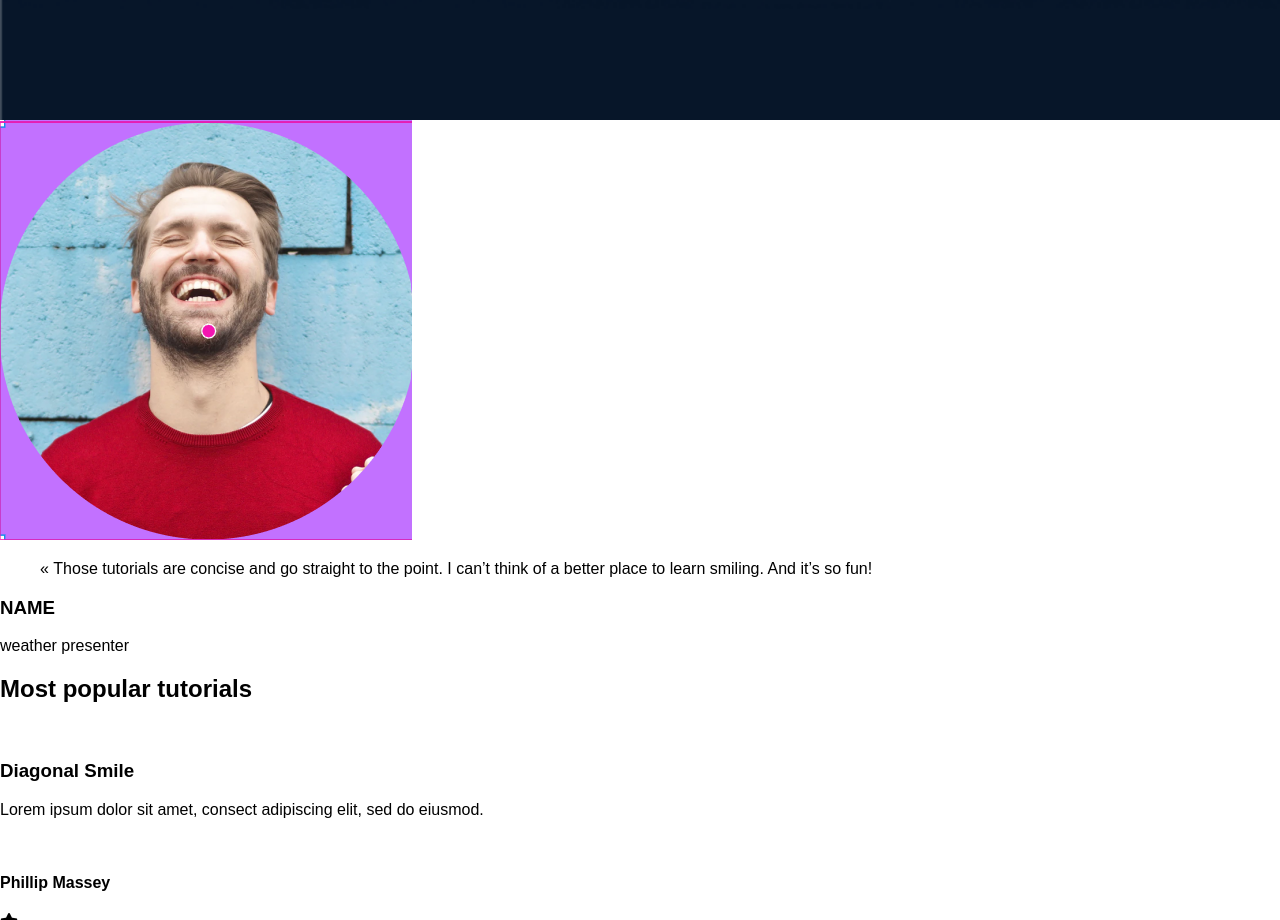
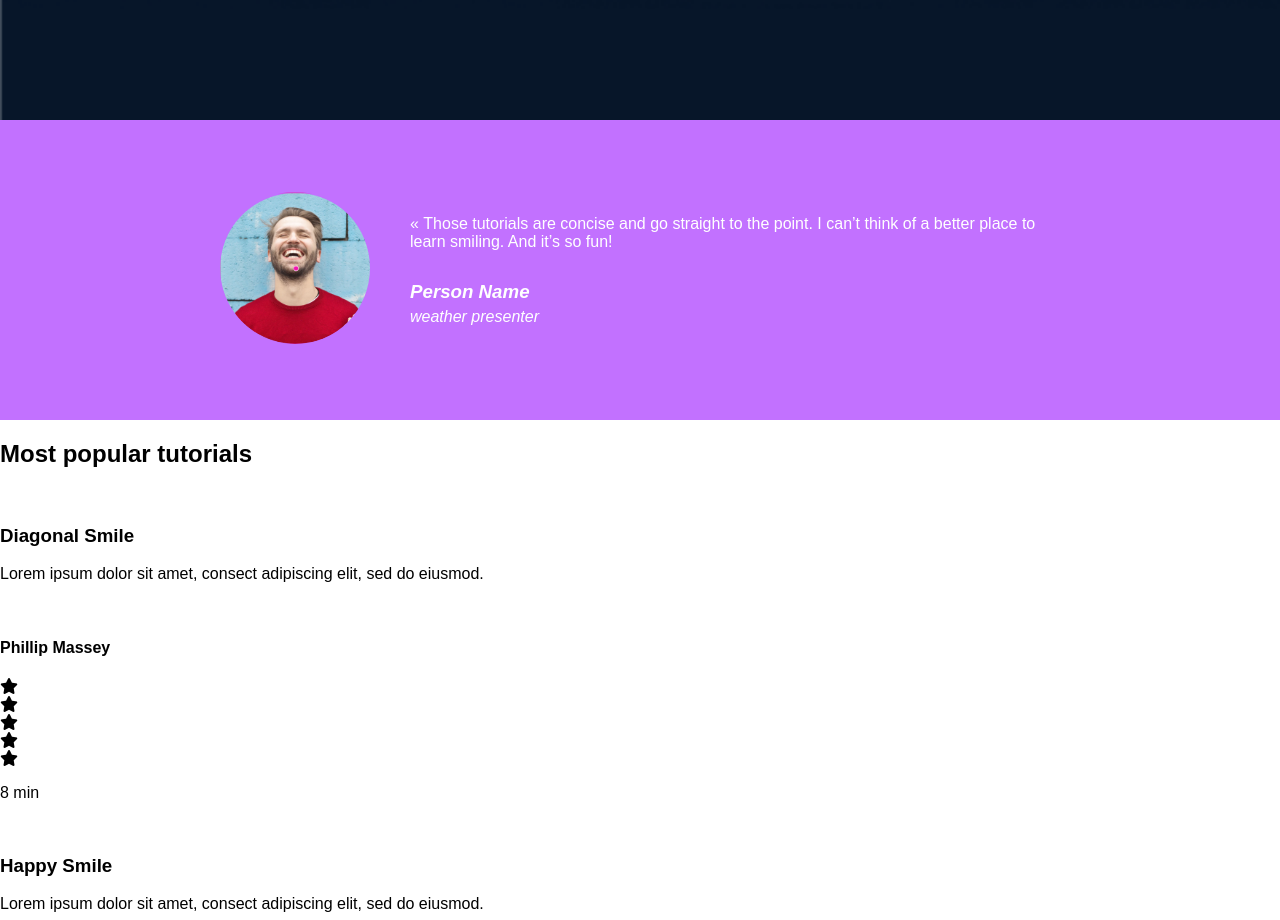
Before and after one commit to WorkuUrga/alx_html_css, a plain HTML site: page css_advanced/index.html in a window 1280 px wide. Shown: the part 1080-2000 px from the top of the page. Drawn offline with Linux system fonts and the light colour scheme.

Commit message:
Add styling to the second section part

```diff
--- a/css_advanced/index.html
+++ b/css_advanced/index.html
@@ -59,18 +59,16 @@
             </div>
         </section>
     </div>
-        <section>
+        <section class="second_part">
             <div>
                 <img src="5.png" alt="image">
             </div>
-
-            <div>
+            <div class="presentation">
                 <blockquote>« Those tutorials are concise and go straight to the point. I can’t think of a better place to learn smiling. And it’s so fun!</blockquote>
-                <h3>NAME</h3>
+                <h3>Person Name</h3>
                 <P>weather presenter</P>
             </div>
         </section>
-
         <section>
             <h2>Most popular tutorials</h2>
             <div>
--- a/css_advanced/styles.css
+++ b/css_advanced/styles.css
@@ -115,3 +115,34 @@ main {
 h2 strong{
     color: #C271FF;
 }
+
+.second_part {
+    display: flex;
+    background-color: #C271FF;
+    justify-content: center;
+    align-items: center;
+    flex-wrap: wrap;
+    height: 300px;
+    color: white;
+}
+.second_part div img {
+    width: 100%;
+    max-width: 150px;
+    border-radius: 50%;
+    margin-right: 40px;
+}
+.second_part .presentation {
+    width: 650px;
+}
+.presentation blockquote {
+    margin: 0;
+    margin-bottom: 30px;
+}
+.presentation p {
+    margin: 0;
+    font-style: italic;
+}
+.presentation h3 {
+    margin-bottom: 5px;
+    font-style: italic;
+}
```
